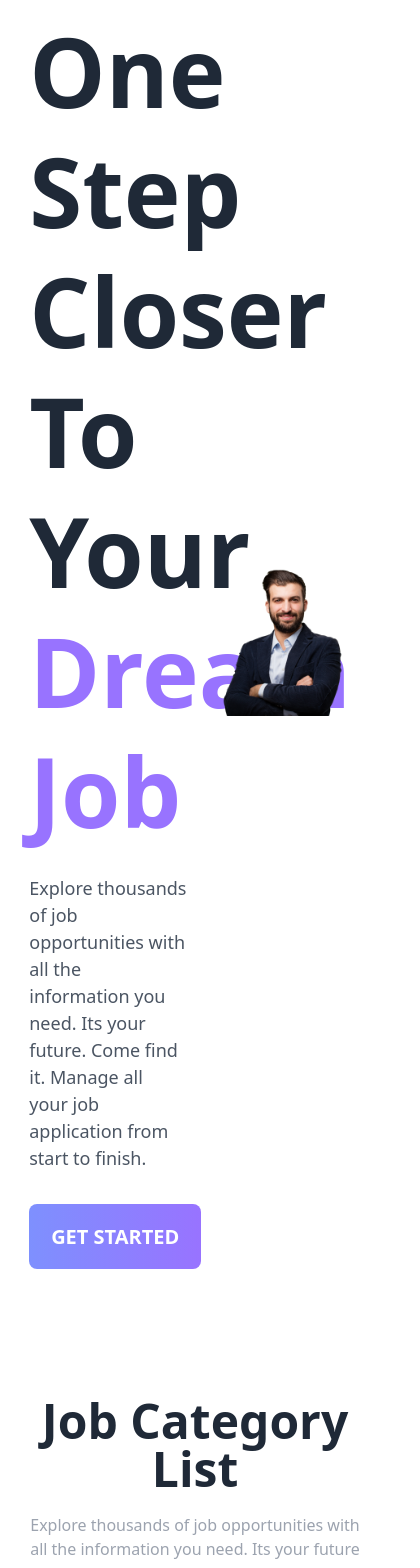
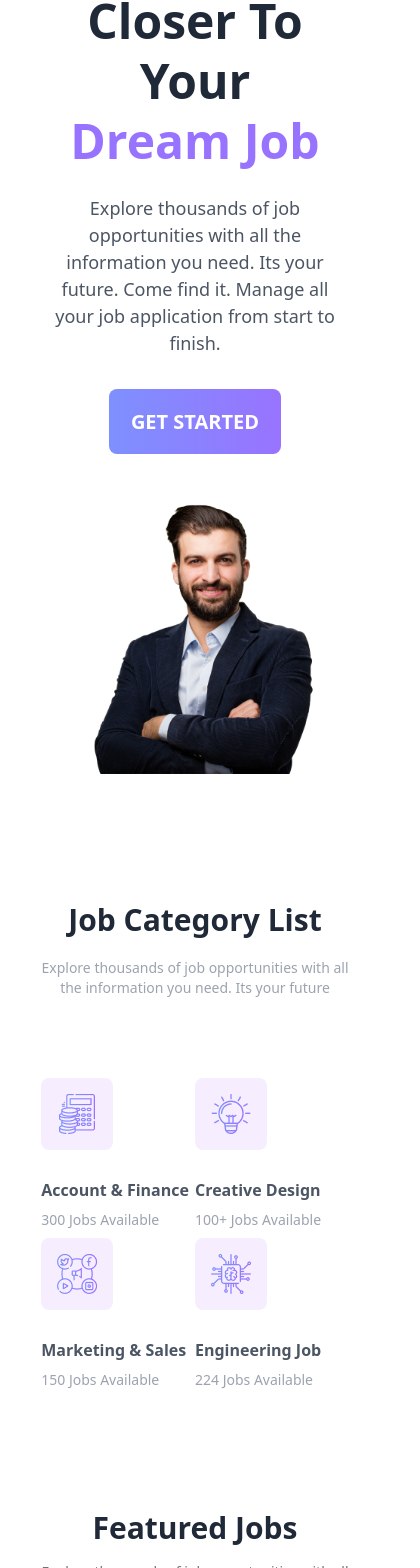
Before and after one commit to mdasif61/job-hub, a React (Vite) app: page / in a window 390 px wide. Shown: the part 113-1681 px from the top of the page, 420 px wide, since content can reach past the window. Built offline with nearby package versions, Linux system fonts and the light colour scheme.

Commit message:
responsive running

```diff
--- a/src/components/JSX/ApplyJob.jsx
+++ b/src/components/JSX/ApplyJob.jsx
@@ -29,9 +29,9 @@ const ApplyJob = () => {
       <div>
         <Banner>Applied Jobs</Banner>
       </div>
-      <div className="w-7/12 mx-auto">
+      <div className="md:w-7/12 w-full mx-auto">
         {cart.map((singleCart) => (
-          <div className="flex my-5 items-center border p-5">
+          <div className="md:flex text-center md:text-left my-5 items-center border p-5">
             <div className=" flex items-center justify-center p-5">
               <img className="w-32" src={singleCart.icon} alt="" />
             </div>
@@ -42,7 +42,7 @@ const ApplyJob = () => {
               <h3 className="font-semibold my-2 text-gray-500">
                 {singleCart.tags}
               </h3>
-              <div className="flex my-3">
+              <div className="flex my-3 items-center justify-center md:justify-start">
                 <h3 className="mr-2 cursor-pointer text-purple-600 border px-3 py-1 rounded-md border-purple-500">
                   {singleCart.jobTime.fullTime}
                 </h3>
@@ -50,12 +50,12 @@ const ApplyJob = () => {
                   {singleCart.jobTime.onTime}
                 </h3>
               </div>
-              <div className="flex">
-                <div className="flex mr-5 items-center">
+              <div className="md:flex">
+                <div className="flex mr-5 my-2 items-center">
                   <img className="mr-2" src={singleCart.locationIcon} alt="" />
                   <p className="text-gray-500">{singleCart.location}</p>
                 </div>
-                <div className="flex mr-5 items-center">
+                <div className="flex mr-5 my-2 items-center">
                   <img className="mr-2" src={singleCart.salaryIcon} alt="" />
                   <p className="text-gray-500">{singleCart.salary}</p>
                 </div>
--- a/src/components/JSX/Banner.jsx
+++ b/src/components/JSX/Banner.jsx
@@ -4,11 +4,11 @@ import '../Css/Banner.css';
 const Banner = ({children}) => {
   return (
     <div className={`h-[250px] text-center mb-14 flex justify-between`}>
-          <img src="/src/assets/All Images/Vector.png" alt="" />
+          <img  src="/src/assets/All Images/Vector.png" alt="" />
           <div className="flex items-center justify-center text-3xl font-bold">
             <h1>{children}</h1>
           </div>
-          <img src="/src/assets/All Images/Vector-1.png" alt="" />
+          <img  src="/src/assets/All Images/Vector-1.png" alt="" />
       </div>
   );
 };
--- a/src/components/JSX/Category.jsx
+++ b/src/components/JSX/Category.jsx
@@ -10,12 +10,12 @@ const Category = () => {
 
   return (
     <div>
-      <h1 className="text-5xl font-bold text-center">Job Category List</h1>
-      <p className="mt-5 text-gray-400 text-center">
+      <h1 className="md:text-5xl text-3xl font-bold text-center">Job Category List</h1>
+      <p className="mt-5 text-sm text-gray-400 text-center">
         Explore thousands of job opportunities with all the information you
         need. Its your future
       </p>
-      <div className="flex w-full justify-between my-20">
+      <div className="md:flex grid grid-cols-2 w-full justify-between my-20">
         {category.map((list) => (
           <div key={list.title}>
             <img
@@ -23,10 +23,10 @@ const Category = () => {
               src={list.image}
               alt=""
             />
-            <h1 className="text-xl font-bold text-gray-600 mt-7">
+            <h1 className="md:text-xl text-md font-bold text-gray-600 mt-7">
               {list.title}
             </h1>
-            <h1 className="text-gray-400 my-2">{list.subtitle}</h1>
+            <h1 className="text-gray-400 my-2 md:text-base text-sm">{list.subtitle}</h1>
           </div>
         ))}
       </div>
--- a/src/components/JSX/FeaturedJob.jsx
+++ b/src/components/JSX/FeaturedJob.jsx
@@ -9,10 +9,10 @@ const FeaturedJob = () => {
 
   return (
     <>
-      <h1 className="text-5xl text-center mb-4 font-bold mt-28">
+      <h1 className="md:text-5xl text-3xl text-center mb-4 font-bold mt-28">
         Featured Jobs
       </h1>
-      <p className="text-center mb-8 text-gray-500">
+      <p className="text-center md:text-base text-sm mb-8 text-gray-500">
         Explore thousands of job opportunities with all the information you
         need. Its your future
       </p>
--- a/src/components/JSX/Header.jsx
+++ b/src/components/JSX/Header.jsx
@@ -15,7 +15,7 @@ const Header = () => {
           }
           </span>
         </div>
-      <div className={`md:flex md:static absolute ${open?"top-7 bg-white shadow-xl p-5 z-50":"hidden"} w-[85%] top-0 justify-between py-3 bg-color mx-auto items-center`}>
+      <div className={`md:flex md:static absolute ${open?"top-7 bg-white shadow-xl p-5 z-50":"hidden"} md:w-[85%] w-full top-0 justify-between py-3 bg-color mx-auto items-center`}>
 
         <h1 className={`text-3xl font-bold ${open && "mb-3 border-b-2 pb-3"}`}>
           Intelligence<span className="text-orange-600">Hub</span>
--- a/src/components/JSX/Home.jsx
+++ b/src/components/JSX/Home.jsx
@@ -6,17 +6,17 @@ import FeaturedJob from "./FeaturedJob";
 const Home = () => {
 
   return (
-   <div>
-      <div className="flex justify-between items-center mt-[100px]">
-        <div className="w-[50%]">
-          <h1 style={{ lineHeight: "120px" }} className="font-bold text-8xl">
+   <div className="mx-3 md:mx-0">
+      <div className="md:flex justify-between items-center md:mt-[100px] mt-5">
+        <div className="md:w-[50%] w-full text-center md:text-left">
+          <h1 className="font-bold text-center md:text-left leading-[60px] text-5xl md:text-8xl">
             One Step
             <br />
             Closer To Your
             <br />
             <span className="text-[#9873FF]">Dream Job</span>
           </h1>
-          <p className="text-[18px] text-gray-600 mt-6">
+          <p className="text-[18px] text-center md:text-left text-gray-600 mt-6">
             Explore thousands of job opportunities with all the
             <br />
             information you need. Its your future. Come find it. Manage all
@@ -25,7 +25,7 @@ const Home = () => {
           </p>
           <button className="btn getBtn mt-8">Get Started</button>
         </div>
-        <div className="w-[50%] flex items-center justify-center">
+        <div className="md:w-[50%] w-[100%] mt-10 md:mt-0 md:bg-transparent flex items-center justify-center">
           <img src="/src/assets/All Images/P3OLGJ1 copy 1.png" alt="" />
         </div>
       </div>
--- a/src/components/JSX/JobCart.jsx
+++ b/src/components/JSX/JobCart.jsx
@@ -19,7 +19,7 @@ const JobCart = ({ job}) => {
             {job.jobTime.onTime}
           </h1>
         </div>
-        <div className="flex">
+        <div className="md:flex">
           <div className="flex mr-5 my-3">
             <img className="mr-2" src={job.locationIcon} alt="" />
             <p className="text-bold">{job.location}</p>
--- a/src/components/JSX/Statistics.jsx
+++ b/src/components/JSX/Statistics.jsx
@@ -16,15 +16,15 @@ const Statistics = () => {
     ]
     return (
         <>
-        <div className='my-10 flex items-center justify-center'>
-        <PieChart width={500} height={500}>
+        <div className=' flex items-center justify-center'>
+        <PieChart width={300} height={300}>
           <Pie
             dataKey="mark"
-            isAnimationActive={false}
+            isAnimationActive={true}
             data={data}
             cx="50%"
             cy="50%"
-            outerRadius={200}
+            outerRadius={100}
             fill="#8884d8"
             label
           />
```
